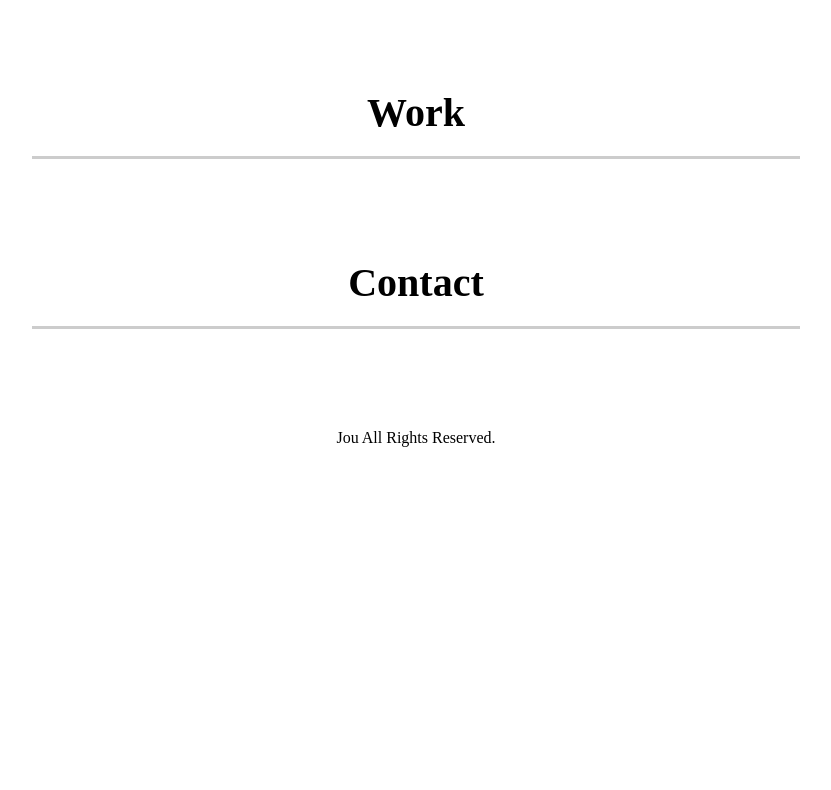
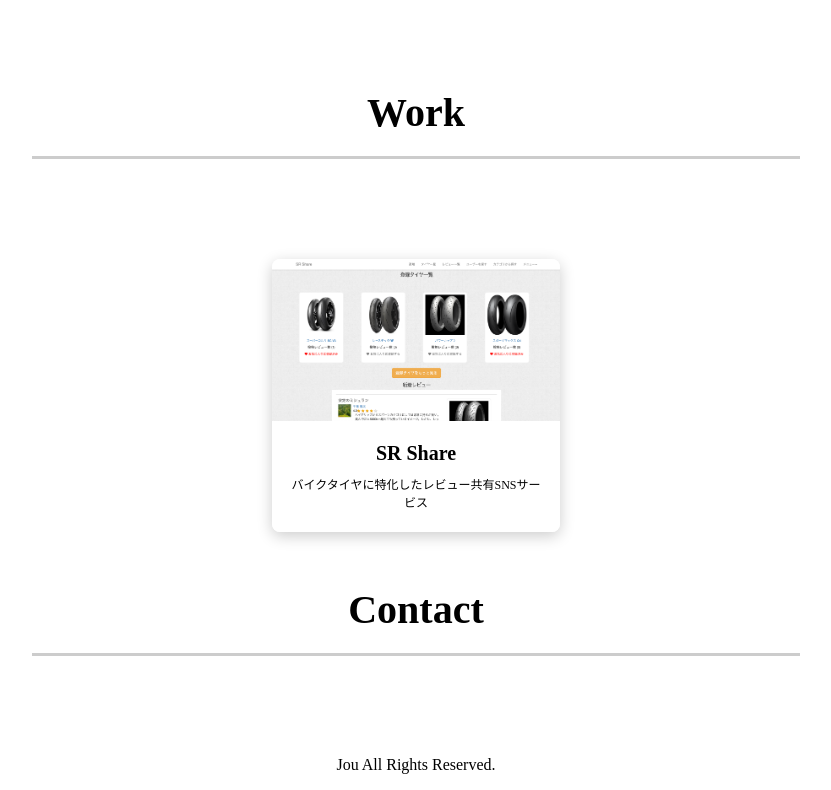
Before and after one commit to jh178bz/portforio_site, a Vue app: page / in a window 1280 px wide. Shown: the part 2474-3264 px from the top of the page, without its empty margins (224-1055 px from the left). Before the commit the page ends 2937 px from the top, so only its background shows below. Built offline with nearby package versions, Linux system fonts and the light colour scheme; what vue-smoothscroll, vue-typer would draw is missing.

Commit message:
workページの実装

```diff
--- a/src/components/Work.vue
+++ b/src/components/Work.vue
@@ -3,7 +3,17 @@
     <h1 class="content-title">Work</h1>
     <div class="Work">
       <div class="work-content">
-
+        <div class="card card-skin">
+          <a href="https://street-racing-app.herokuapp.com/"><div class="card-imgframe"></div></a>
+          <div class="card-textbox">
+            <div class="card-titletext">
+              SR Share
+            </div>
+            <div class="card-overviewtext">
+              バイクタイヤに特化したレビュー共有SNSサービス
+            </div>
+          </div>
+        </div>
       </div>
     </div>
   </div>
--- a/src/css/style.css
+++ b/src/css/style.css
@@ -92,3 +92,51 @@ a {
   height: 80px;
   width: auto;
 }
+
+.Work {
+    display: inline-block;
+}
+
+/* card */
+.card{
+  width: 288px;
+  height: auto;
+}
+
+.card-imgframe{
+  width: 100%;
+  height: auto;
+  padding-top: 56.25%;
+  background: url(./image/srshare.png) no-repeat center;
+  background-size: cover;
+  box-sizing: border-box;
+}
+
+.card-textbox{
+  width: 100%;
+  height: auto;
+  padding: 20px 18px;
+  background: #ffffff;
+  box-sizing: border-box;
+}
+
+.card-textbox > * + *{
+  margin-top: 10px;
+}
+
+.card-titletext{
+  font-size: 20px;
+  font-weight: bold;
+  line-height: 125%;
+}
+
+.card-overviewtext{
+  font-size: 12px;
+  line-height: 150%;
+}
+
+.card-skin{
+  overflow: hidden;
+  border-radius: 8px;
+  box-shadow: 0 4px 15px rgba(0,0,0,.2);
+}
```
Also changed, not shown: src/css/image/srshare.png (added).
